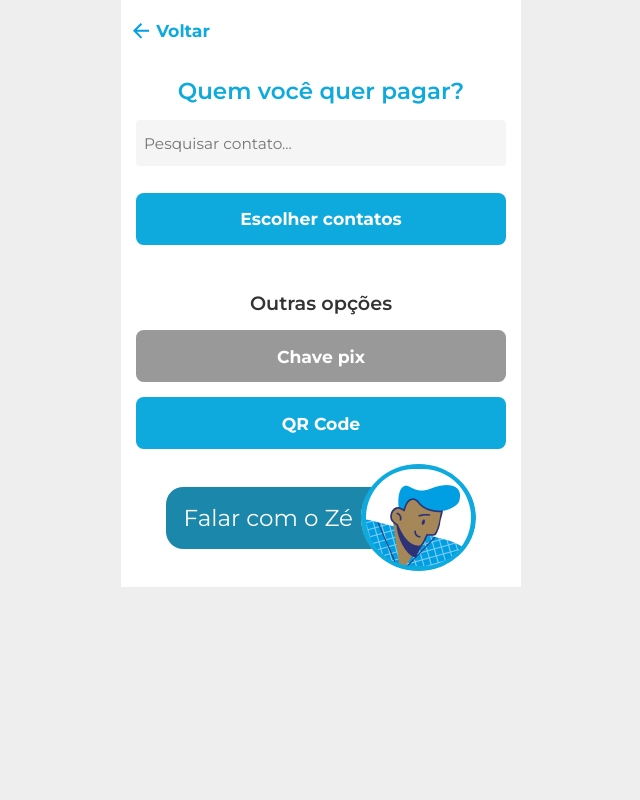
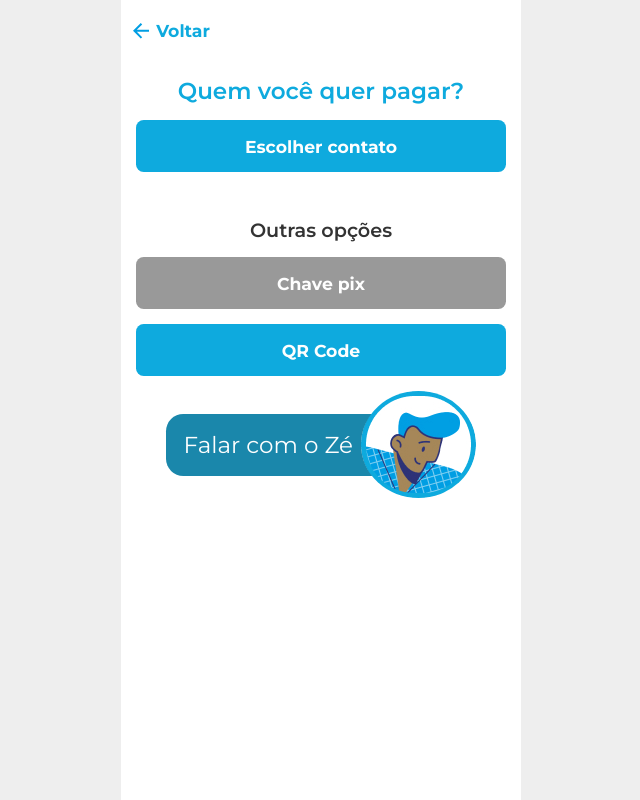
Before and after one commit to jonathan-santos/pague-ze, a React (Create React App) app: page /pagar in a window 1280 px wide. Shown: the whole page, without its empty margins (319-959 px from the left). Built offline with nearby package versions, Linux system fonts and the light colour scheme; no server answers; sample sign-in values are in the browser's storage.

Commit message:
Change contents of page Pay

```diff
--- a/src/pages/pay/index.js
+++ b/src/pages/pay/index.js
@@ -1,4 +1,3 @@
-import { useState } from 'react'
 import { Link } from 'react-router-dom'
 
 import Header from '../../components/header'
@@ -7,31 +6,15 @@ import TalkToChatbot from '../../components/talkToChatbot'
 import './style.css'
 
 function Pay({ history }) {
-    const [contact, setContact] = useState('')
-
-    const handleFormSubmit = e => {
-        e.preventDefault()
-
-        console.log("SUBMIT")
-    }
-
     return (
         <div className='pagina-pagar'>
             <Header history={history} />
 
-            <form className="conteudo escolher-contato" onSubmit={handleFormSubmit}>
+            <div className="conteudo escolher-contato">
                 <p className='titulo'>Quem você quer pagar?</p>
 
-                <input
-                    type="text"
-                    value={contact}
-                    onChange={e => setContact(e.target.value)}
-                    placeholder='Pesquisar contato...'
-                    required
-                />
-
-                <button type='submit' to='/' className='botao'>Escolher contatos</button>
-            </form>
+                <Link to='/contatos' className='botao'>Escolher contato</Link>
+            </div>
 
             <div className="conteudo outras-opcoes">
                 <p className="titulo">Outras opções</p>
--- a/src/pages/pay/style.css
+++ b/src/pages/pay/style.css
@@ -1,3 +1,7 @@
+.pagina-pagar {
+    height: 100vh;
+}
+
 .pagina-pagar .conteudo {
     padding: 1.6rem;
 }
```
